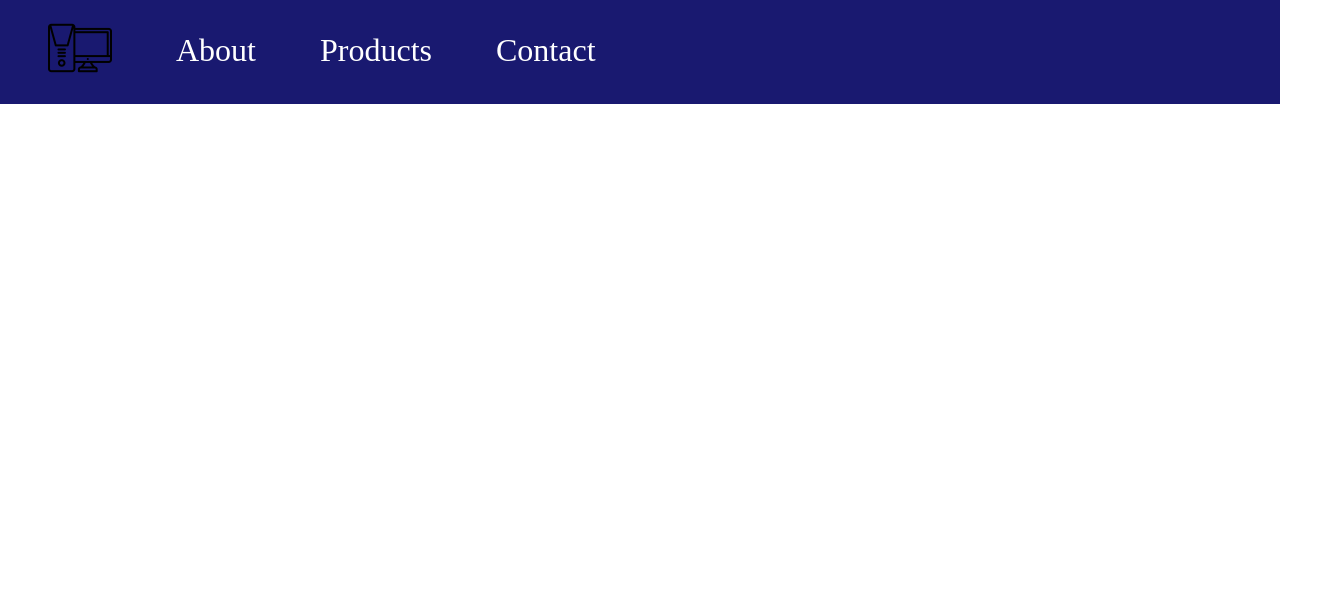
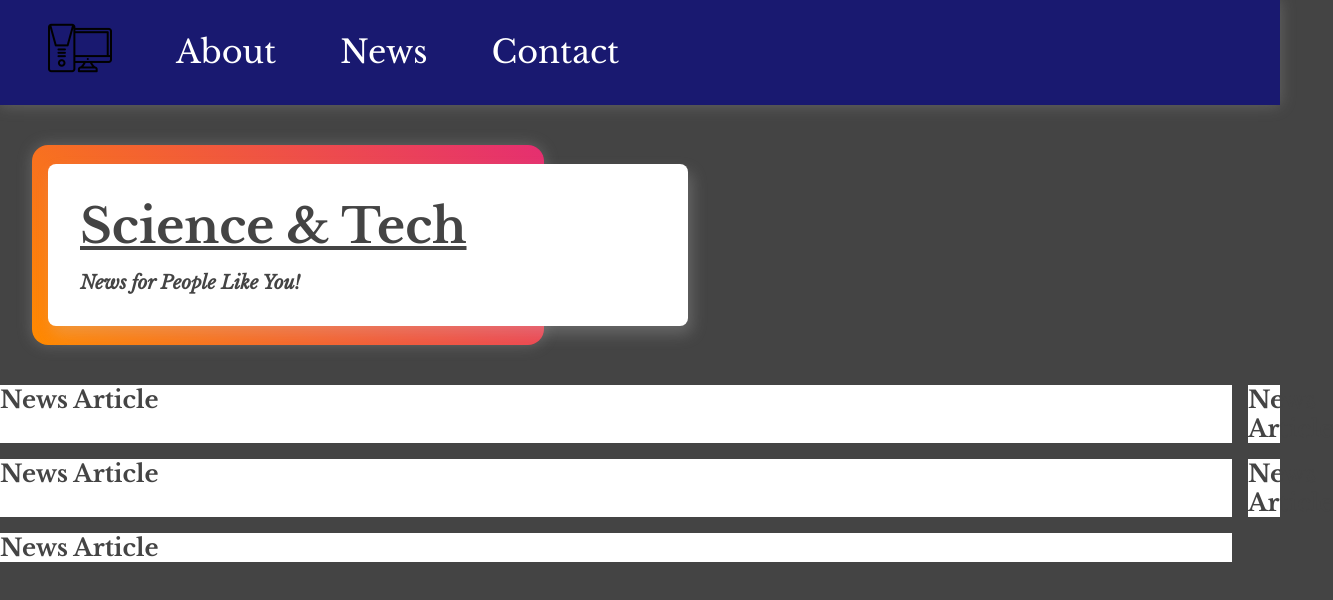
Before and after one commit to AnchorDB/NavbarPractice, a plain HTML site: page index.html in a window 1280 px wide. Shown: the whole page, 1333 px wide, since content can reach past the window. Drawn offline with nearby package versions, Linux system fonts and the light colour scheme.

Commit message:
added header and started grid cards

```diff
--- a/index.html
+++ b/index.html
@@ -1,20 +1,44 @@
 <!DOCTYPE html>
 <html lang="en">
+
 <head>
-    <meta charset="UTF-8">
-    <meta http-equiv="X-UA-Compatible" content="IE=edge">
-    <meta name="viewport" content="width=device-width, initial-scale=1.0">
-    <link rel="stylesheet" href="./nav-practice.css">
+    <meta charset="UTF-8" />
+    <meta http-equiv="X-UA-Compatible" content="IE=edge" />
+    <meta name="viewport" content="width=device-width, initial-scale=1.0" />
+    <link rel="preconnect" href="https://fonts.googleapis.com">
+    <link rel="preconnect" href="https://fonts.gstatic.com" crossorigin>
+    <link href="https://fonts.googleapis.com/css2?family=Libre+Baskerville:ital,wght@0,400;0,700;1,400&display=swap"
+        rel="stylesheet">
+    <link rel="stylesheet" href="./nav-practice.css" />
     <title>Nav Practice</title>
 </head>
+
 <body>
-    <Div>
+    <nav>
         <ul class="navbar">
-        <li  id="img" ><a href="#"><img src="./personal-computer.png"></a></li>
-        <li><a href="#">About</a></li>
-        <li><a href="#">Products</a></li>
-        <li><a href="#">Contact</a></li>
+            <li id="img">
+                <a href="#"><img src="./personal-computer.png" /></a>
+            </li>
+            <li><a href="#">About</a></li>
+            <li><a href="#">News</a></li>
+            <li><a href="#">Contact</a></li>
         </ul>
-    </Div>
+    </nav>
+    <div class="header">
+        <div class="gradient-border">
+            <div class="border-card">
+                <h1>Science & Tech</h1>
+                <h3>News for People Like You!</h3>
+            </div>
+        </div>
+    </div>
+    <main class="main-grid-container">
+        <article class="grid-item"><h2>News Article</h2></article>
+        <article class="grid-item"><h2>News Article</h2></article>
+        <article class="grid-item"><h2>News Article</h2></article>
+        <article class="grid-item"><h2>News Article</h2></article>
+        <article class="grid-item"><h2>News Article</h2></article>
+    </main>
 </body>
+
 </html>
--- a/nav-practice.css
+++ b/nav-practice.css
@@ -1,5 +1,11 @@
 * {
     margin: 0;
+}
+
+body {
+    background-color: rgb(68, 68, 68);
+    color:rgb(68, 68, 68);
+    font-family: 'Libre Baskerville', serif;
 }
 
 .navbar {
@@ -10,6 +16,7 @@
     color: white;
     list-style: none;
     padding: 1em;
+    box-shadow: 0 0 15px rgba(207, 206, 206, 0.25);
 }
 
 @media(max-width: 700px) {
@@ -48,3 +55,53 @@ img {
     padding-bottom: 0;
     margin-top: 0;
 }
+
+.header {
+    margin: 1em;
+    padding: 1em;
+    width: 40%;
+}
+
+.gradient-border {
+    background-image: linear-gradient(45deg, #ff8a00, #e52e71);
+    border-radius: 16px;
+    padding: .2em 1em;
+    box-shadow: 0 0 15px rgba(207, 206, 206, 0.25);
+    margin: .5em auto;
+}
+
+.border-card {
+    background-color: white;
+    width: 120%;
+    border-radius: 8px;
+    box-shadow: 4px 8px 15px rgba(207, 206, 206, 0.25);
+    margin: 1em auto;
+    padding: 2em;
+}
+
+h1 {
+    margin: auto auto .3em;
+    text-align: left;
+    font-family: 'Libre Baskerville', serif;
+    font-size: 3em;
+    font-weight: 700;
+    text-decoration: underline;
+}
+
+h3 {
+    margin: auto;
+    text-align: left;
+    font-family: "libre baskerville",serif;
+    font-style: italic;
+}
+
+.main-grid-container {
+    display: grid;
+    grid-template-columns: minmax(0,1fr) 2em;
+    gap: 1em;
+}
+
+.grid-item {
+    background-color: #fff;
+
+}
```
